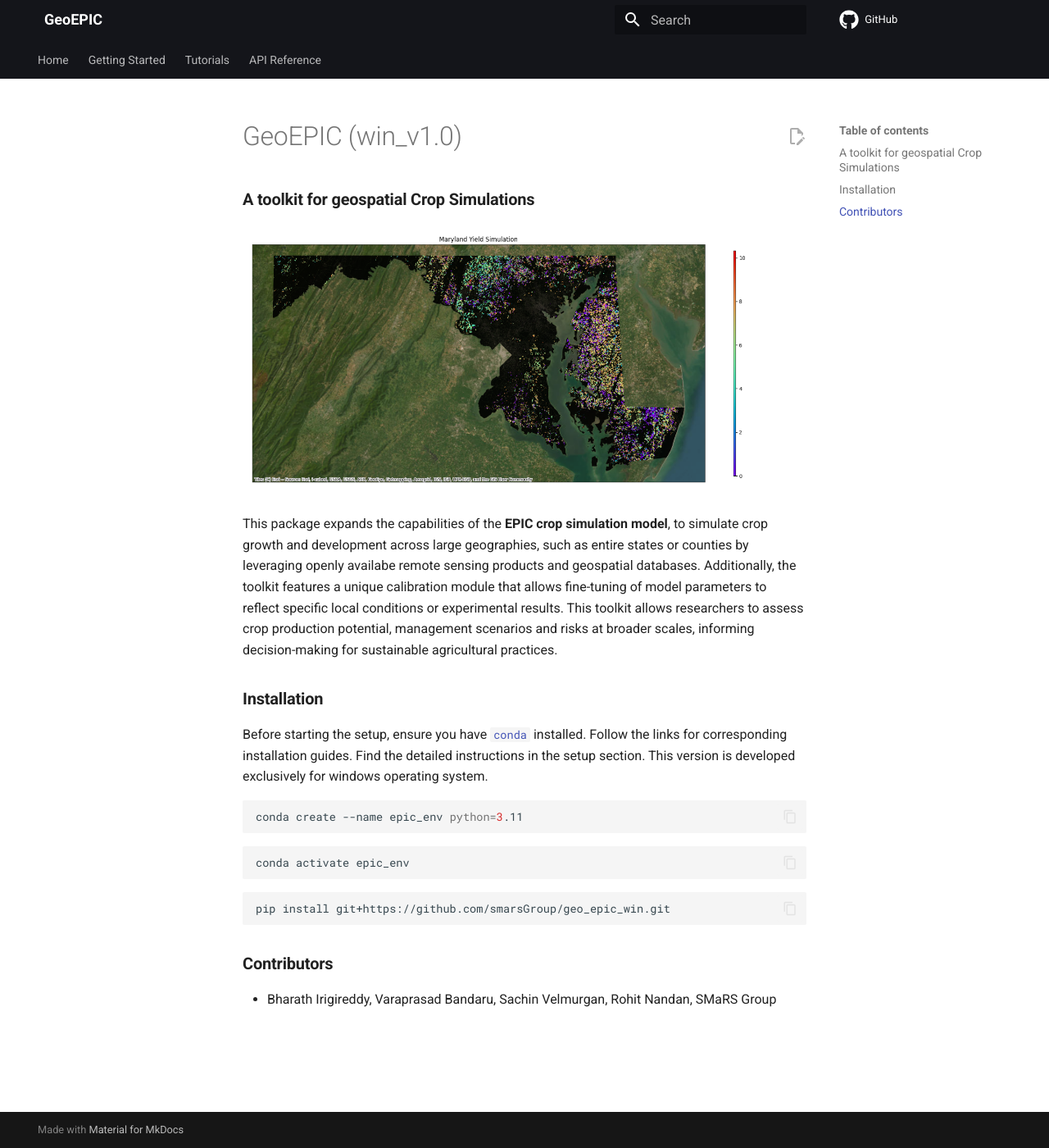
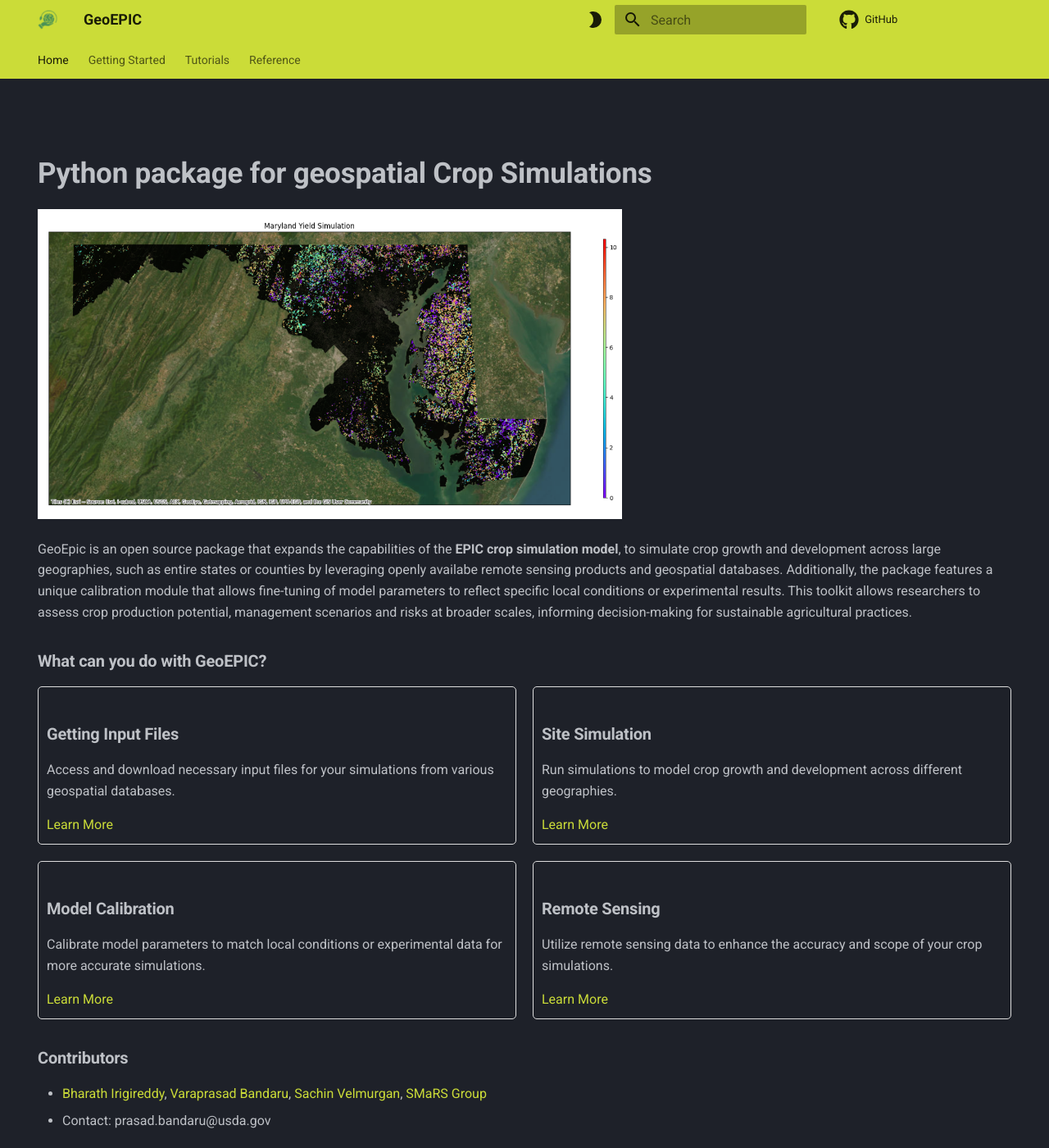
Before and after one commit to smarsGroup/geo_epic_win, an MkDocs documentation site: the page built from docs/pages/index.md, in a window 1280 px wide and 1400 px high. Shown: the whole window at 82% size. Built offline with MkDocs 1.6.1 and Material for MkDocs 9.7.7, drawn with Linux system fonts in a browser that asks for light colours; comment, search, counter and statistics services are not loaded.

Commit message:
update docs

````diff
--- a/docs/extra.css
+++ b/docs/extra.css
@@ -1,3 +1,6 @@
 .md-header__button{
-    display: none !important;
+    display: static !important;
 }
+.md-typeset h1{
+    /* display: none !important; */
+}
--- /dev/null
+++ b/docs/pages/assets/home.css
@@ -0,0 +1,3 @@
+.md-typeset h1{
+    display: none !important;
+}
--- a/docs/pages/index.md
+++ b/docs/pages/index.md
@@ -1,62 +1,59 @@
-
-# GeoEPIC (win_v1.0)
-
-###<strong>A toolkit for geospatial Crop Simulations</strong>
-
-
-<img src="./assets/Yield_MD.png" alt="Maryland_Yield" width="90%"/>
-<!-- ### <strong>Overview</strong> -->
-
-This package expands the capabilities of the **EPIC crop simulation model**, to simulate crop growth and development across large geographies, such as entire states or counties by leveraging openly availabe remote sensing products and geospatial databases. Additionally, the toolkit features a unique calibration module that allows fine-tuning of model parameters to reflect specific local conditions or experimental results. This toolkit allows researchers to assess crop production potential, management scenarios and risks at broader scales, informing decision-making for sustainable agricultural practices.
+---
+hide:
+  - navigation
+  - toc
+---
 
 
 
-<!-- !['Maryland_Yield'](./assets/Yield_MD.png) -->
+### <strong style="font-size:35px;">Python package for geospatial Crop Simulations</strong>
+<img src="./assets/Yield_MD.png" alt="Maryland_Yield" width="60%"/>
+<p>GeoEpic is an open source package that expands the capabilities of the <strong>EPIC crop simulation model</strong>, to simulate crop growth and development across large geographies, such as entire states or counties by leveraging openly availabe remote sensing products and geospatial databases. Additionally, the package features a unique calibration module that allows fine-tuning of model parameters to reflect specific local conditions or experimental results. This toolkit allows researchers to assess crop production potential, management scenarios and risks at broader scales, informing decision-making for sustainable agricultural practices.</p>
+<!-- <p style="padding: 10px;">
+ <a href="/geo_epic_win/pages/installation" style=" padding: 10px 20px; text-decoration: none; border-radius: 5px;">Install GeoEPIC</a>
+</p> -->
 
-### <strong>Installation</strong>
+### <strong>What can you do with GeoEPIC?</strong>
 
-Before starting the setup, ensure you have [`conda`](https://docs.conda.io/projects/conda/en/latest/user-guide/install/linux.html) installed. Follow the links for corresponding installation guides. Find the detailed instructions in the setup section. This version is developed exclusively for windows operating system.
 
-```bash
-conda create --name epic_env python=3.11
-```
-```bash
-conda activate epic_env
-```
-```bash
-pip install git+https://github.com/smarsGroup/geo_epic_win.git
-```
+<div style="display: flex; flex-wrap: wrap; gap: 20px; justify-content: center;">
 
-<!--
-### <strong>Getting Started</strong>
+  <div style="flex: 1 1 calc(50% - 20px); min-width: 300px; border: 1px solid #ddd; border-radius: 5px; padding: 10px;">
+    <h3><strong>Getting Input Files</strong></h3>
+    <p>Access and download necessary input files for your simulations from various geospatial databases.</p>
+    <a href="/geo_epic_win/pages/downloading_input_files" class="button-primary">Learn More</a>
+  </div>
 
-To begin using GeoEPIC:
+  <div style="flex: 1 1 calc(50% - 20px); min-width: 300px; border: 1px solid #ddd; border-radius: 5px; padding: 10px;">
+    <h3><strong>Site Simulation</strong></h3>
+    <p>Run simulations to model crop growth and development across different geographies.</p>
+    <a href="/geo_epic_win/pages/simulation" class="button-primary">Learn More</a>
+  </div>
 
-1. **Installation**: Follow the [installation guide](installation.md) to set up the toolkit in your Python environment.
-2. **Data Preparation**: Prepare your geospatial datasets, including soil, weather, and crop management data.
-3. **Running Simulations**: Use the provided modules to set up and execute your EPIC model simulations.
-4. **Result Analysis**: Analyze simulation outputs with built-in tools or export data for external analysis.
+  <div style="flex: 1 1 calc(50% - 20px); min-width: 300px; border: 1px solid #ddd; border-radius: 5px; padding: 10px;">
+    <h3><strong>Model Calibration</strong></h3>
+    <p>Calibrate model parameters to match local conditions or experimental data for more accurate simulations.</p>
+    <a href="/geo_epic_win/pages/calibration" class="button-primary">Learn More</a>
+  </div>
 
-For detailed instructions, visit the [Getting Started](index.md) section. -->
-<!--
-### <strong>Use Cases</strong>
-<!--
-GeoEPIC has been adopted in various research projects and integrated into several tools: -->
+  <div style="flex: 1 1 calc(50% - 20px); min-width: 300px; border: 1px solid #ddd; border-radius: 5px; padding: 10px;">
+    <h3><strong>Remote Sensing</strong></h3>
+    <p>Utilize remote sensing data to enhance the accuracy and scope of your crop simulations.</p>
+    <a href="/geo_epic_win/pages/remote_sensing" class="button-primary">Learn More</a>
+  </div>
 
-<!-- - **Crop Yield Forecasting**: Used in studies predicting crop yields under different climate scenarios.
-- **Sustainable Agriculture Tools**: Incorporated into platforms promoting sustainable farming practices. -->
-<!-- - **Academic Research**: Featured in numerous [publications](#) exploring geospatial crop modeling.
-- **Collaborations**:
-  - **University of Agriculture**: Partnership focusing on soil health and crop productivity.
-  - **AgriTech Solutions**: Integration of GeoEPIC into precision agriculture tools. -->
+</div>
 
 
 ### <strong>Contributors</strong>
 
-- Bharath Irigireddy, Varaprasad Bandaru, Sachin Velmurgan, Rohit Nandan, SMaRS Group
+- [Bharath Irigireddy](https://github.com/Bharath2), [Varaprasad Bandaru](https://www.ars.usda.gov/pacific-west-area/maricopa-arizona/us-arid-land-agricultural-research-center/plant-physiology-and-genetics-research/people/prasad-bandaru/), [Sachin Velmurgan](https://github.com/SachinVel), [SMaRS Group](https://www.smarsgroup.org/)
+- Contact: prasad.bandaru@usda.gov
 
-<!--
-### <strong>Cite the Package as</strong>
-
-If you use GeoEPIC in your research, please cite it as follows:
- -->
+<style>
+.md-content__inner h1{
+    width:0px;
+    height:0px;
+    overflow: hidden;
+}
+</style>
--- /dev/null
+++ b/docs/stylesheets/home.css
@@ -0,0 +1,3 @@
+.md-typeset h1{
+    display: none !important;
+}
--- a/mkdocs.yml
+++ b/mkdocs.yml
@@ -5,10 +5,7 @@ site_description: Python toolkit to run EPIC model
 site_url: https://smarsgroup.github.io/geo_epic_win/
 
 repo_url: https://github.com/smarsGroup/geo_epic_win
-edit_uri: edit/main/docs/
-
-# site_dir: './site'
-### Build settings ###
+# edit_uri: edit/main/docs/
 
 markdown_extensions:
   - pymdownx.highlight:
@@ -24,34 +21,45 @@ extra_css:
 
 theme:
   name: material
-  # custom_dir: custom
   features:
     - announce.dismiss
-    - content.action.edit
-    # - content.action.view
+    # - content.action.edit
     - content.code.annotate
     - content.code.copy
     - content.tooltips
-    - navigation.footer
-    - navigation.indexes
-    - navigation.sections
-    - navigation.tabs
+    - navigation.instant
+    - navigation.instant.prefetch
     - navigation.top
     - navigation.tracking
+    - navigation.tabs
+    - navigation.path
+    - navigation.indexes
+    - navigation.prune
     - search.highlight
     - search.share
     - search.suggest
     - toc.follow
 
   palette:
-    primary: black
+    - scheme: slate
+      primary: lime
+      accent: lime
+      toggle:
+        icon: material/brightness-2
+        name: "Switch to light mode"
+    - scheme: default
+      primary: lime
+      accent: lime
+      toggle:
+        icon: material/brightness-5
+        name: "Switch to dark mode"
 
   font:
     text: Roboto
     code: Roboto Mono
-  favicon: assets/logo.png
+  logo: pages/assets/geoepic_logo.png
+  favicon: pages/assets/geoepic_logo.webp
   icon:
-    logo: logo
     repo: fontawesome/brands/github
 
 # Plugins
@@ -79,31 +87,31 @@ plugins:
 
 nav:
   - Home:
-    - Home: index.md
-    - EPIC Model: pages/epic.md
-    - Installation: pages/installation.md
-    - License: pages/LICENSE.md
-    - Contributing: pages/Contributing.md
+      - Home: pages/index.md
   - Getting Started:
-    # - Overview: pages/overview.md
-    - Weather Module: pages/Weather.md
-    - Soil Module: pages/Soil.md
-    - Crop Management: pages/OPC.md
-    - EPIC Python Interface: pages/EPICModel.md
-    - Calibration Module: pages/calibration.md
-    - Earth Engine Utility: pages/gee.md
+      - Installation: pages/installation.md
+      - EPIC Model: pages/epic.md
+      - Input Files:
+          - Weather Module: pages/Weather.md
+          - Soil Module: pages/Soil.md
+          - Crop Management: pages/OPC.md
+      # - EPIC Python Interface: pages/EPICModel.md
+      - Calibration: pages/calibration.md
+      - Earth Engine Utility: pages/gee.md
+      - License: pages/LICENSE.md
+      - Contributing: pages/Contributing.md
   - Tutorials:
-    - Site Simulation: pages/starter_notebook.md
-    - Calibration Example: pages/opt.md
-    - Creating Site Input Files: pages/runepic.md
-    - Spatial Crop Simulations: pages/runepic.md
-    - Querying USDA Soil Data Access: pages/runepic.md
-  - API Reference:
-    - geoEpic.core: pages/api/core.md
-    - geoEpic.io: pages/api/io.md
-    - geoEpic.weather: pages/api/weather.md
-    - geoEpic.soil: pages/api/soil.md
-    - geoEpic.gee: pages/api/gee.md
-    - geoEpic.utils: pages/api/utils.md
-    - Command Line Interface: pages/api/api.md
-    # - utility: pages/api/utils.md
+      - Site Simulation: pages/starter_notebook.md
+      - Calibration Example: pages/opt.md
+      - Creating Site Input Files: pages/runepic.md
+      - Spatial Crop Simulations: pages/runepic.md
+      - Querying USDA Soil Data Access: pages/runepic.md
+  - Reference:
+      - geoEpic.core: pages/api/core.md
+      - geoEpic.io: pages/api/io.md
+      - geoEpic.weather: pages/api/weather.md
+      - geoEpic.soil: pages/api/soil.md
+      - geoEpic.gee: pages/api/gee.md
+      - geoEpic.utils: pages/api/utils.md
+      - Command Line Interface: pages/api/api.md
+      # - utility: pages/api/utils.md
````
Also changed, not shown: docs/pages/assets/geoepic_logo.jpeg (added), docs/pages/assets/geoepic_logo.png (added), docs/pages/assets/geoepic_logo.webp (added), docs/pages/getting_started.md (added).
